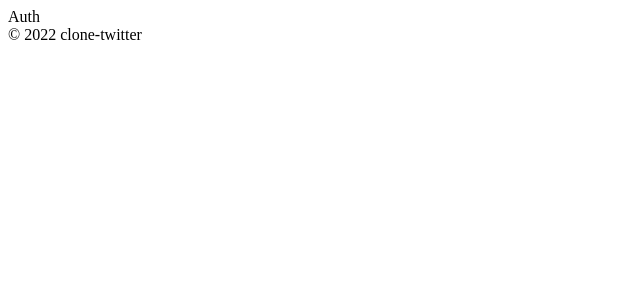
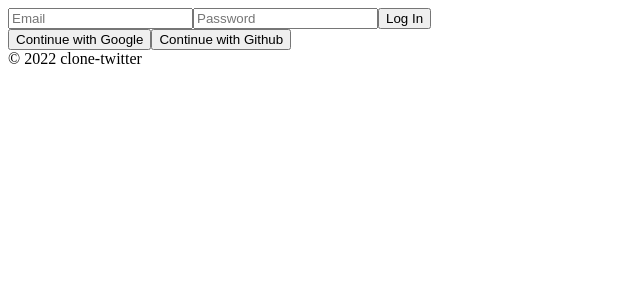
Before and after one commit to ezsimple/clone-twitter, a React (Create React App) app: page /#/ in a window 1280 px wide. Shown: the top 300 px of the page, without its empty margins (0-640 px from the left). Built offline with nearby package versions, Linux system fonts and the light colour scheme; no server answers.

Commit message:
add signin form

```diff
--- a/src/components/App.js
+++ b/src/components/App.js
@@ -1,5 +1,5 @@
 import React, { useState } from 'react';
-import AppRouter from 'components/AppRouter';
+import AppRouter from 'components/Route';
 import { authService } from 'fbase';
 
 function App() {
--- a/src/routes/Auth.js
+++ b/src/routes/Auth.js
@@ -1,7 +1,51 @@
-import React from 'react';
+import React, { useState } from 'react';
 
 const Auth = () => {
-  return <>Auth</>;
+  const [email, setEmail] = useState('');
+  const [password, setPassword] = useState('');
+  const onChange = (event) => {
+    const {
+      target: { name, value },
+    } = event;
+    if (name === 'email') {
+      setEmail(value);
+    }
+    if (name === 'password') {
+      setPassword(value);
+    }
+  };
+
+  const onSubmit = (event) => {
+    event.preventDefault();
+  };
+
+  return (
+    <>
+      <form onSubmit={onSubmit}>
+        <input
+          name="email"
+          type="text"
+          placeholder="Email"
+          required
+          value={email}
+          onChange={onChange}
+        />
+        <input
+          name="password"
+          type="password"
+          placeholder="Password"
+          required
+          value={password}
+          onChange={onChange}
+        />
+        <input type="submit" value="Log In" />
+      </form>
+      <div>
+        <button>Continue with Google</button>
+        <button>Continue with Github</button>
+      </div>
+    </>
+  );
 };
 
 export default Auth;
```
Also changed, not shown: src/components/Route.js (renamed from src/components/AppRouter.js).
